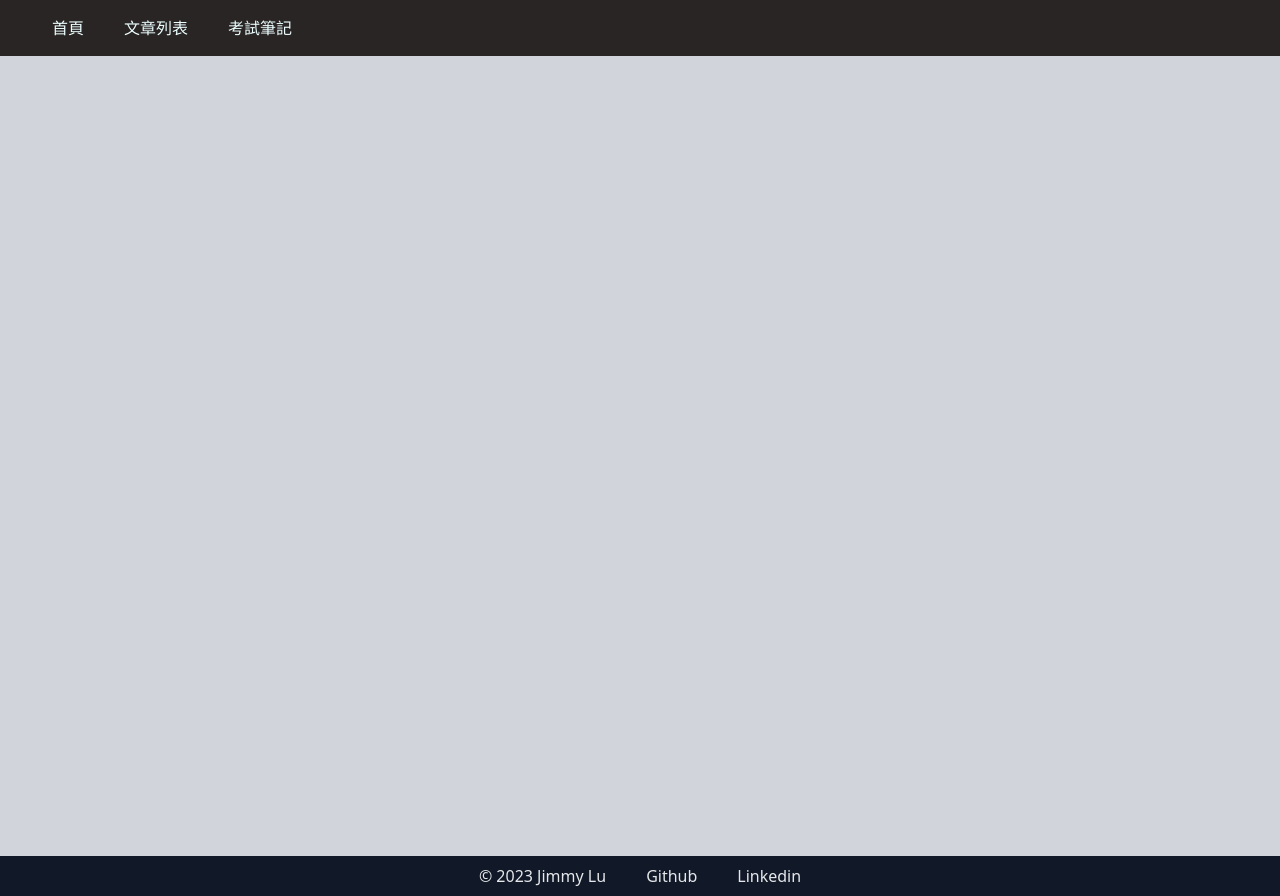
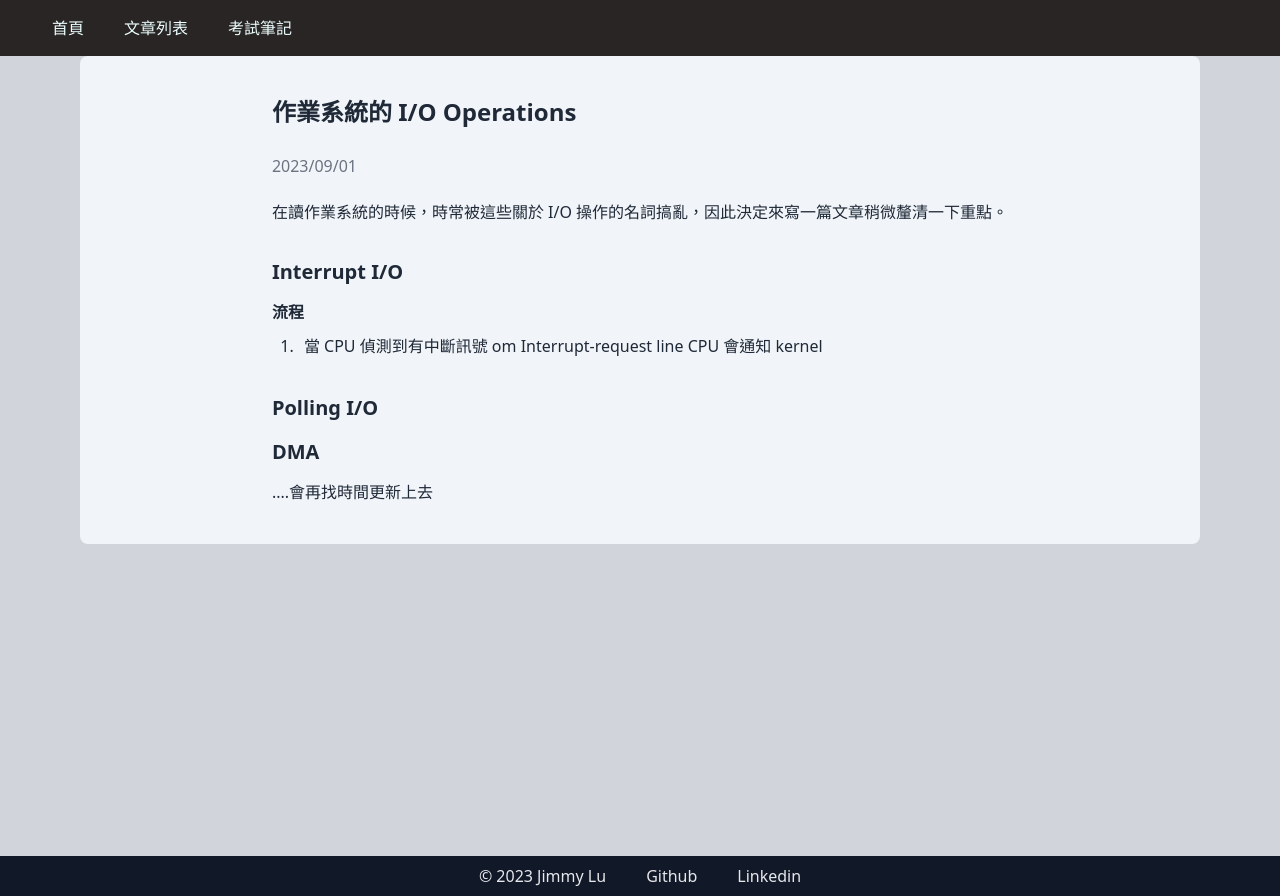
Before and after one commit to Jimmyluluu/PersonalBlog, a Vue app: page /iooperations in a window 1280 px wide. Built offline with nearby package versions, Linux system fonts and the light colour scheme.

Commit message:
I/O Operations

```diff
--- /dev/null
+++ b/src/article/IOOperations.vue
@@ -0,0 +1,34 @@
+<template>
+  <div class="bg-auto px-10">
+    <div class="px-10">
+      <div class="bg-slate-100 rounded-lg flex justify-center px-100 py-10">
+        <article class="prose max-w-none justify-center px-10">
+          <h2 class="text-gray-800">{{ posts.title }}</h2>
+          <p class="text-s text-gray-500">{{ posts.date }}</p>
+          <p class="text-base text-gray-800">
+            在讀作業系統的時候，時常被這些關於 I/O
+            操作的名詞搞亂，因此決定來寫一篇文章稍微釐清一下重點。
+          </p>
+          <h3 class="text-gray-800">Interrupt I/O</h3>
+          <h4 class="text-gray-800">流程</h4>
+          <ol>
+          <li class="text-gray-800">
+            當 CPU 偵測到有中斷訊號 om Interrupt-request line CPU 會通知 kernel
+          </li>
+          </ol>
+          <h3 class="text-gray-800">Polling I/O</h3>
+          <h3 class="text-gray-800">DMA</h3>
+          <p class="text-base text-gray-800">....會再找時間更新上去</p>
+        </article>
+      </div>
+    </div>
+  </div>
+</template>
+
+<script setup>
+import { ref } from "vue";
+const posts = ref({
+  title: "作業系統的 I/O Operations",
+  date: "2023/09/01",
+});
+</script>
--- a/src/pages/ListPage.vue
+++ b/src/pages/ListPage.vue
@@ -19,7 +19,7 @@
               <p class="text-base text-gray-800">{{ post.content }}</p>
               <router-link
                 class="text-blue-300 font-bold hover:underline"
-                to="/aboutthisblog"
+                :to="`${post.url}`"
                 >Read more...</router-link
               >
             </div>
@@ -37,6 +37,13 @@ const posts = ref([
     title: "關於這個部落格",
     date: "Create at 2023/06/28",
     content: "關於這個部落格",
+    url: "/aboutthisblog",
+  },
+  {
+    title: "作業系統的 I/O Operations",
+    date: "Create at 2023/09/01",
+    content: "此篇將描述 Polling I/O vs Interrupted I/O，並且描述 DMA",
+    url: "/IOOperations",
   },
 ]);
 const items = ref([
--- a/src/router.js
+++ b/src/router.js
@@ -3,7 +3,8 @@ import { createRouter, createWebHistory } from "vue-router";
 import Home from "./pages/HomePage.vue";
 import Exam from "./pages/ExamPage.vue";
 import List from "./pages/ListPage.vue";
-import AboutThisBlog from "./pages/AboutThisBlog.vue";
+import AboutThisBlog from "./article/AboutThisBlog.vue";
+import IOOperations from "./article/IOOperations.vue";
 
 const routes = [
   {
@@ -26,6 +27,11 @@ const routes = [
     name: "AboutThisBlog",
     component: AboutThisBlog,
   },
+  {
+    path: "/iooperations",
+    name: "IOOperations",
+    component: IOOperations,
+  },
 ];
 
 const router = createRouter({
```
Also changed, not shown: src/article/AboutThisBlog.vue (renamed from src/pages/AboutThisBlog.vue).
